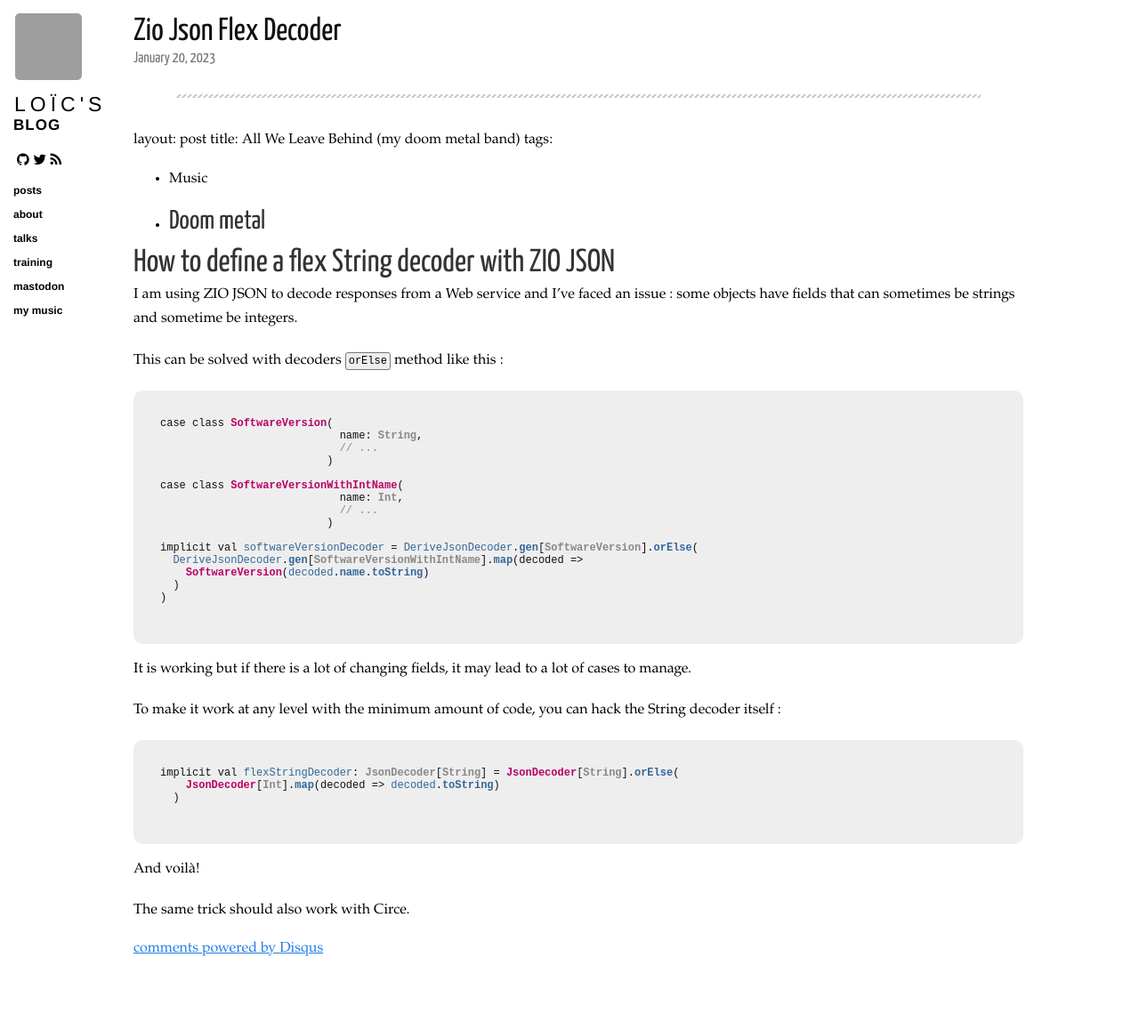
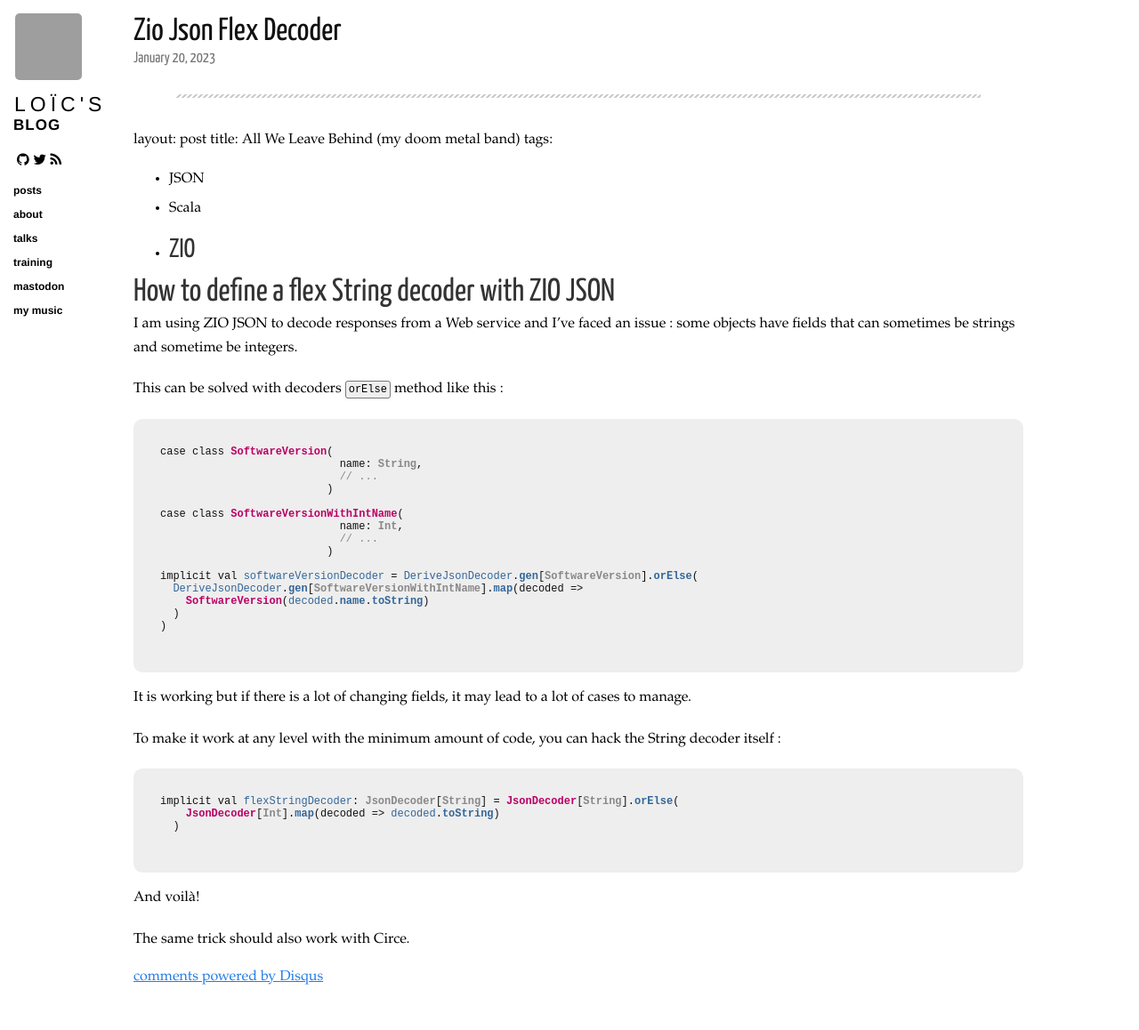
Before and after one commit to loicdescotte/loicdescotte.github.io, a Jekyll site: the page built from _posts/2023-01-20-zio-json-flex-decoder.md, in a window 1280 px wide. Shown: the whole page at 89% size. Built offline with Jekyll 4.4.1, drawn with Linux system fonts in a browser that asks for light colours; nearby versions of some CDN libraries; our own code applies the rules of GitHub Pages for plain Markdown files; comment, search, counter and statistics services are not loaded; before the commit the page ends 1126 px from its top, so only the background shows below that; grey boxes are pictures that could not be loaded.

Commit message:
Update 2023-01-20-zio-json-flex-decoder.md

```diff
--- a/_posts/2023-01-20-zio-json-flex-decoder.md
+++ b/_posts/2023-01-20-zio-json-flex-decoder.md
@@ -3,8 +3,9 @@
 layout: post
 title: All We Leave Behind (my doom metal band)
 tags:
- - Music
- - Doom metal
+ - JSON
+ - Scala
+ - ZIO
 ---
 
 # How to define a flex String decoder with ZIO JSON
```
